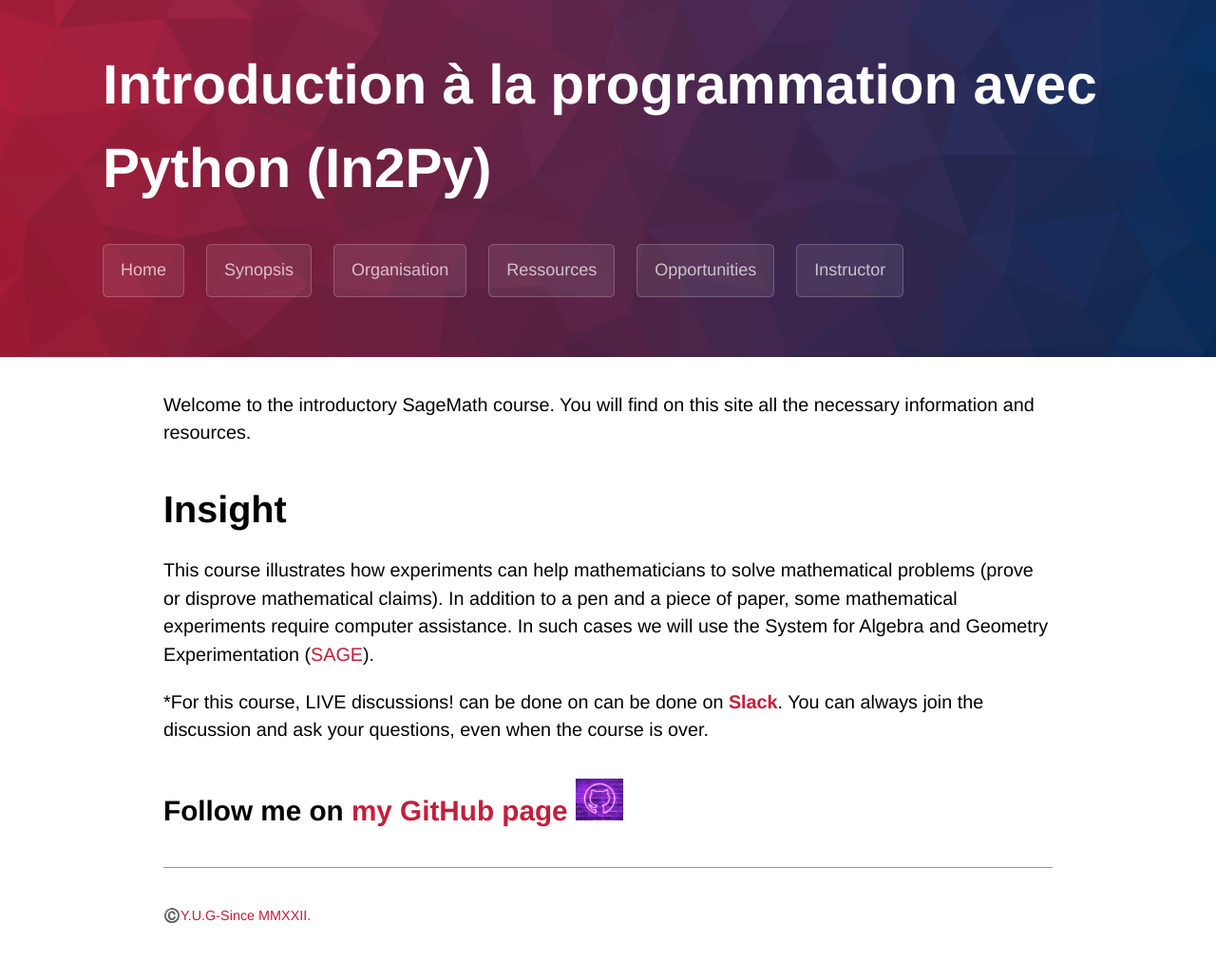
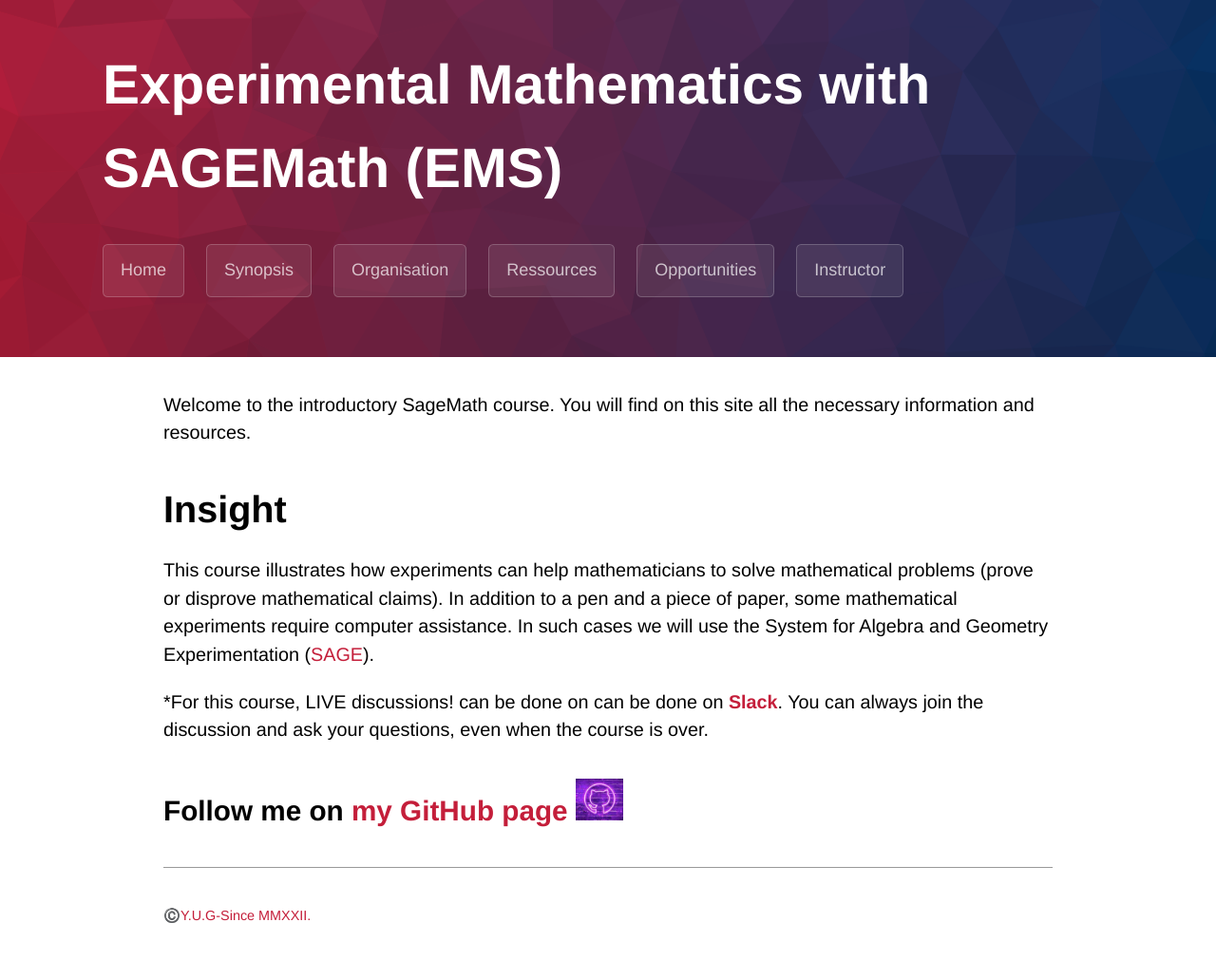
Before and after one commit to WoComtoQC/wocomtoqc.github.io, a Jekyll site: the page built from index.md, in a window 1280 px wide. Shown: the whole page at 95% size. Built offline with Jekyll 4.4.1, drawn with Linux system fonts in a browser that asks for light colours; some web fonts are replaced.

Commit message:
Update _config.yml

```diff
--- a/_config.yml
+++ b/_config.yml
@@ -1,4 +1,4 @@
-title: Introduction à la programmation avec Python (In2Py)
+title: Experimental Mathematics with SAGEMath (EMS)
 description: ""
 
 
```
